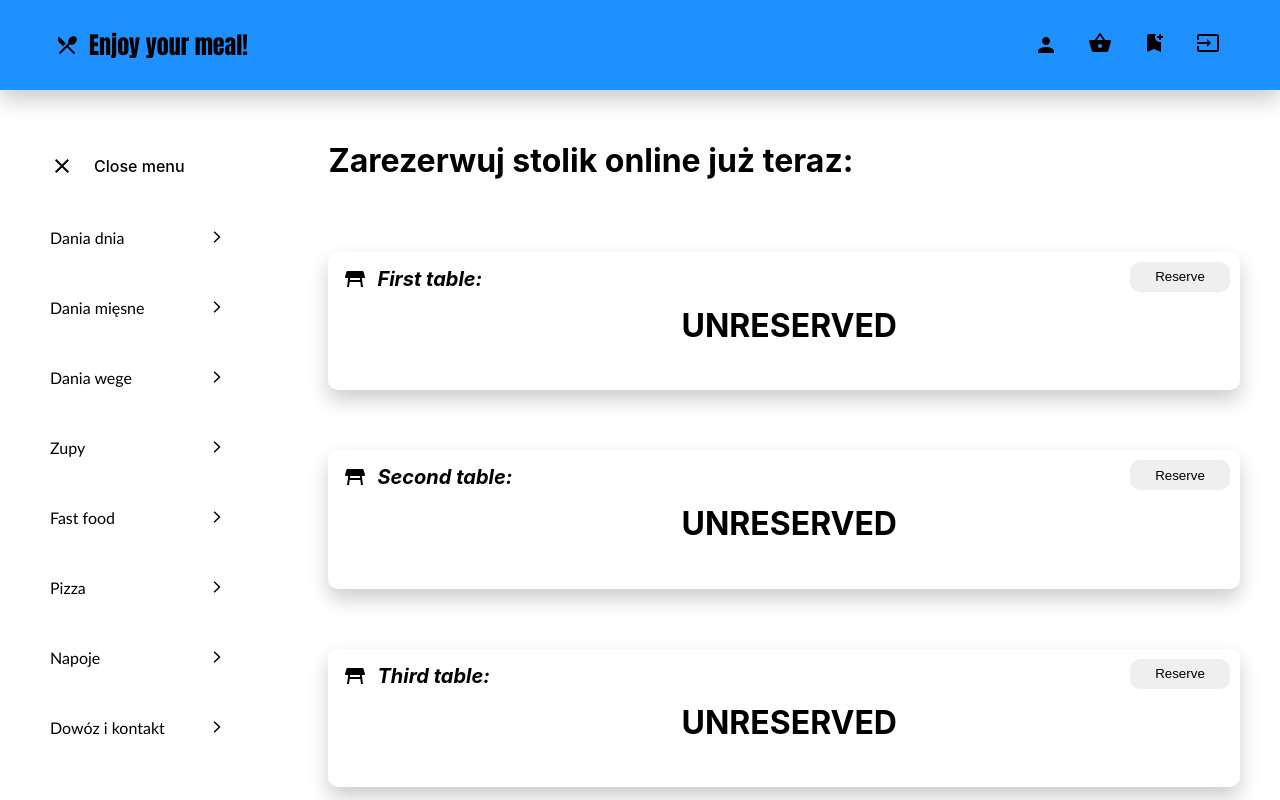
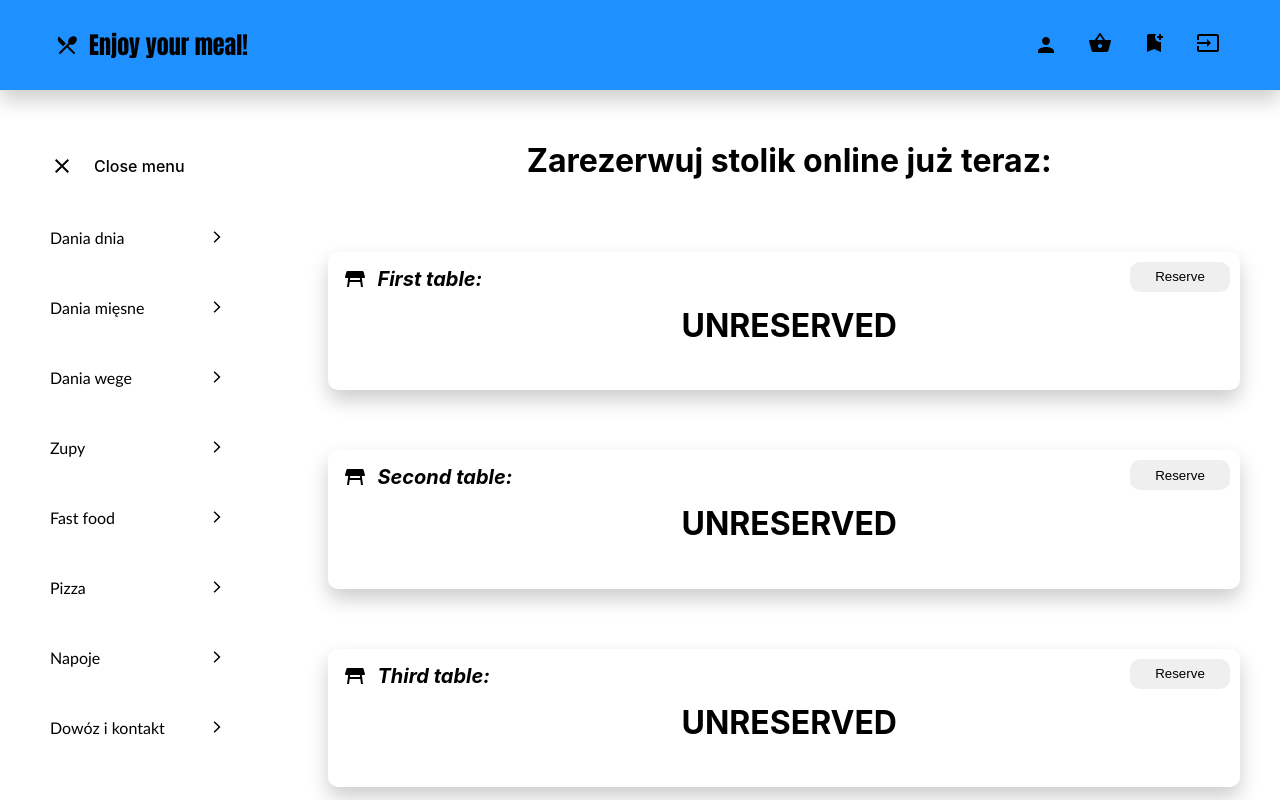
Before and after one commit to gorakuba/restaurant-app, a React (Create React App) app: page /reservation in a window 1280 px wide. Shown: the top 800 px of the page. Built offline with nearby package versions, Linux system fonts and the light colour scheme; a web font is replaced by a local one.

Commit message:
poprawki

```diff
--- a/src/routes/Drinks/Drink.styled.js
+++ b/src/routes/Drinks/Drink.styled.js
@@ -13,6 +13,8 @@ const Content = styled.div`
   background-color: rgb(255 255 255);
   padding: 30px;
   width: 75%;
+  margin-left: auto;
+  margin-right: auto;
 
   @media (max-width: 600px) {
     width: 90%;
--- a/src/routes/FastFoods/FastFood.styled.js
+++ b/src/routes/FastFoods/FastFood.styled.js
@@ -13,6 +13,8 @@ const Content = styled.div`
   background-color: rgb(255 255 255);
   padding: 30px;
   width: 75%;
+  margin-left: auto;
+  margin-right: auto;
 
   @media (max-width: 600px) {
     width: 90%;
--- a/src/routes/MeatDishes/MeatDish.styled.js
+++ b/src/routes/MeatDishes/MeatDish.styled.js
@@ -13,6 +13,8 @@ const Content = styled.div`
   background-color: rgb(255 255 255);
   padding: 30px;
   width: 75%;
+  margin-left: auto;
+  margin-right: auto;
 
   @media (max-width: 600px) {
     width: 90%;
--- a/src/routes/Pizzas/Pizza.styled.js
+++ b/src/routes/Pizzas/Pizza.styled.js
@@ -13,6 +13,8 @@ const Content = styled.div`
   background-color: rgb(255 255 255);
   padding: 30px;
   width: 75%;
+  margin-left: auto;
+  margin-right: auto;
 
   @media (max-width: 600px) {
     width: 90%;
--- a/src/routes/Reservation/Resevation.styled.js
+++ b/src/routes/Reservation/Resevation.styled.js
@@ -13,13 +13,12 @@ const Content = styled.div`
   background-color: rgb(255 255 255);
   padding: 0 30px 30px 30px;
   width: 75%;
+  margin-left: auto;
+  margin-right: auto;
 
   h1 {
     margin-left: 10px;
-
-    @media (max-width: 800px) {
-      text-align: center;
-    }
+    text-align: center;
   }
 
   @media (max-width: 800px) {
--- a/src/routes/Soups/Soup.styled.js
+++ b/src/routes/Soups/Soup.styled.js
@@ -13,6 +13,8 @@ const Content = styled.div`
   background-color: rgb(255 255 255);
   padding: 30px;
   width: 75%;
+  margin-left: auto;
+  margin-right: auto;
 
   @media (max-width: 600px) {
     width: 90%;
--- a/src/routes/SpecialsOfTheDay/Special.styled.js
+++ b/src/routes/SpecialsOfTheDay/Special.styled.js
@@ -13,6 +13,8 @@ const Content = styled.div`
   background-color: rgb(255 255 255);
   padding: 30px;
   width: 75%;
+  margin-left: auto;
+  margin-right: auto;
 
   @media (max-width: 600px) {
     width: 90%;
--- a/src/routes/VegDishes/VegDish.styled.js
+++ b/src/routes/VegDishes/VegDish.styled.js
@@ -13,6 +13,8 @@ const Content = styled.div`
   background-color: rgb(255 255 255);
   padding: 30px;
   width: 75%;
+  margin-left: auto;
+  margin-right: auto;
 
   @media (max-width: 600px) {
     width: 90%;
```
